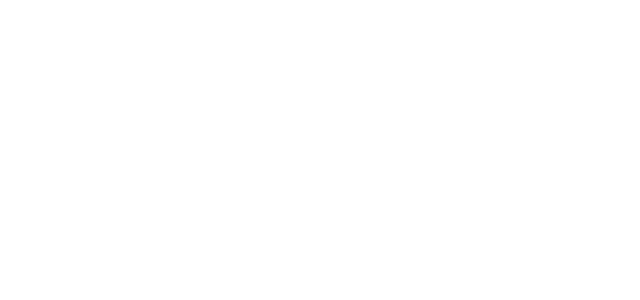
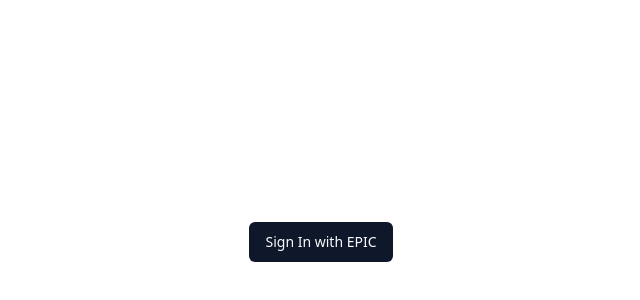
Before and after one commit to PratikAwaik/my-health, a React (Vite) app: page /sign-in in a window 1280 px wide. Shown: the part 158-458 px from the top of the page, without its empty margins (319-959 px from the left). Built offline with nearby package versions, Linux system fonts and the light colour scheme.

Commit message:
add shadcn button and sign in with epic button

```diff
--- a/package.json
+++ b/package.json
@@ -10,6 +10,7 @@
     "preview": "vite preview"
   },
   "dependencies": {
+    "@radix-ui/react-slot": "^1.1.0",
     "class-variance-authority": "^0.7.0",
     "clsx": "^2.1.1",
     "lucide-react": "^0.435.0",
--- /dev/null
+++ b/src/components/ui/button.tsx
@@ -0,0 +1,56 @@
+import * as React from "react"
+import { Slot } from "@radix-ui/react-slot"
+import { cva, type VariantProps } from "class-variance-authority"
+
+import { cn } from "@/lib/utils"
+
+const buttonVariants = cva(
+  "inline-flex items-center justify-center whitespace-nowrap rounded-md text-sm font-medium ring-offset-background transition-colors focus-visible:outline-none focus-visible:ring-2 focus-visible:ring-ring focus-visible:ring-offset-2 disabled:pointer-events-none disabled:opacity-50",
+  {
+    variants: {
+      variant: {
+        default: "bg-primary text-primary-foreground hover:bg-primary/90",
+        destructive:
+          "bg-destructive text-destructive-foreground hover:bg-destructive/90",
+        outline:
+          "border border-input bg-background hover:bg-accent hover:text-accent-foreground",
+        secondary:
+          "bg-secondary text-secondary-foreground hover:bg-secondary/80",
+        ghost: "hover:bg-accent hover:text-accent-foreground",
+        link: "text-primary underline-offset-4 hover:underline",
+      },
+      size: {
+        default: "h-10 px-4 py-2",
+        sm: "h-9 rounded-md px-3",
+        lg: "h-11 rounded-md px-8",
+        icon: "h-10 w-10",
+      },
+    },
+    defaultVariants: {
+      variant: "default",
+      size: "default",
+    },
+  }
+)
+
+export interface ButtonProps
+  extends React.ButtonHTMLAttributes<HTMLButtonElement>,
+    VariantProps<typeof buttonVariants> {
+  asChild?: boolean
+}
+
+const Button = React.forwardRef<HTMLButtonElement, ButtonProps>(
+  ({ className, variant, size, asChild = false, ...props }, ref) => {
+    const Comp = asChild ? Slot : "button"
+    return (
+      <Comp
+        className={cn(buttonVariants({ variant, size, className }))}
+        ref={ref}
+        {...props}
+      />
+    )
+  }
+)
+Button.displayName = "Button"
+
+export { Button, buttonVariants }
--- a/src/pages/sign-in.tsx
+++ b/src/pages/sign-in.tsx
@@ -1,3 +1,9 @@
+import { Button } from "@/components/ui/button";
+
 export default function SignIn() {
-  return <div className="w-full h-full flex items-center justify-center"></div>;
+  return (
+    <div className="w-full h-full flex items-center justify-center">
+      <Button>Sign In with EPIC</Button>
+    </div>
+  );
 }
```
Also changed, not shown: 1 other file (tests, documents, lock files or other folders).
